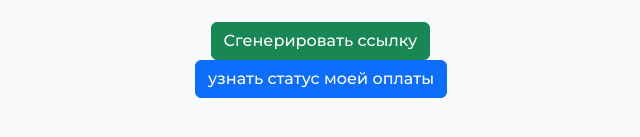
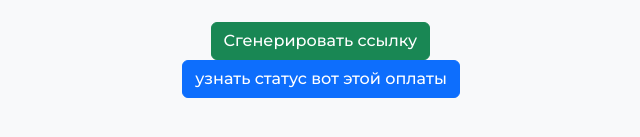
Before and after one commit to isolationdesolation/studious-eureka, a React (Create React App) app: page / in a window 1280 px wide. Shown: the part 411-548 px from the top of the page, without its empty margins (319-959 px from the left). Built offline with nearby package versions, Linux system fonts and the light colour scheme.

Commit message:
проверка статуса оплаты по кнопке

```diff
--- a/src/components/FormComponent.jsx
+++ b/src/components/FormComponent.jsx
@@ -85,7 +85,7 @@ export class FormComponent extends React.Component {
 
       </form>
        <button  className="btn btn-primary" onClick={() => sendStatusRequest(this.state.paymentId)}>
-       узнать статус моей оплаты
+       узнать статус вот этой оплаты
       </button>
       </>
     );
```
